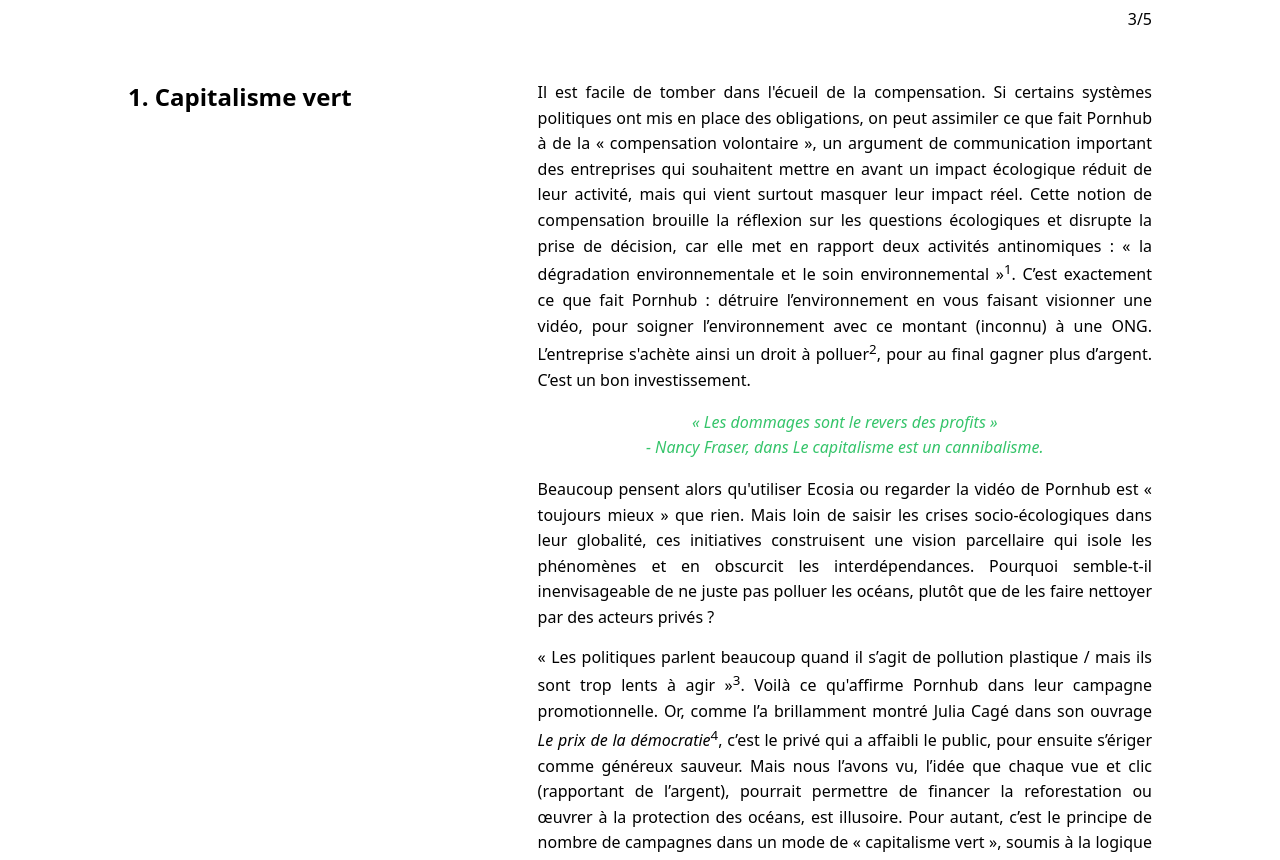
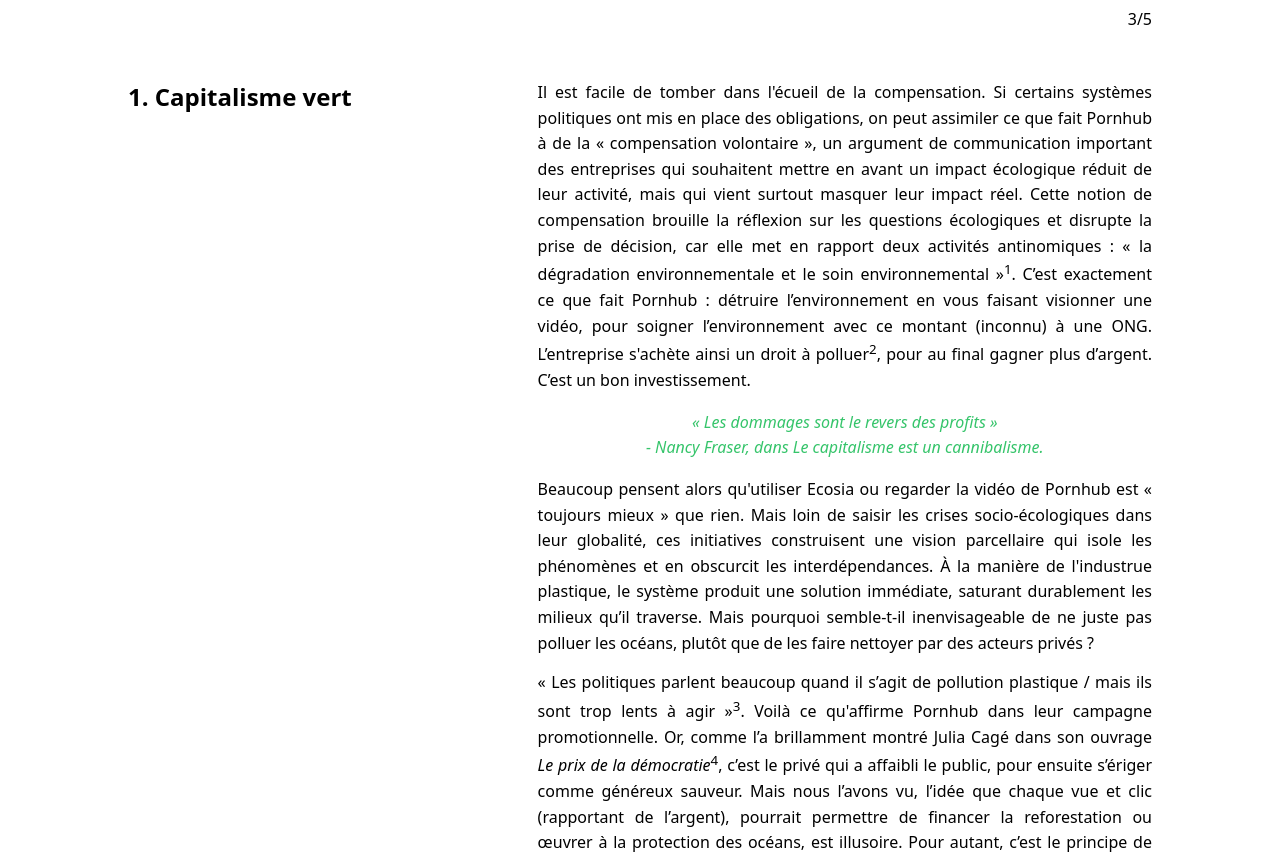
Before and after one commit to rachoulila/rachoulila.github.io, a plain HTML site: page page7.html in a window 1280 px wide. Shown: the part 218-1078 px from the top of the page. Drawn offline with Linux system fonts and the light colour scheme.

Commit message:
Update page7.html

```diff
--- a/page7.html
+++ b/page7.html
@@ -42,7 +42,7 @@
 </blockquote>
 
         <p>
-         Beaucoup pensent alors qu'utiliser Ecosia ou regarder la vidéo de Pornhub est « toujours mieux » que rien. Mais loin de saisir les crises socio-écologiques dans leur globalité, ces initiatives construisent une vision parcellaire qui isole les phénomènes et en obscurcit les interdépendances. Pourquoi semble-t-il inenvisageable de ne juste pas polluer les océans, plutôt que de les faire nettoyer par des acteurs privés ?
+         Beaucoup pensent alors qu'utiliser Ecosia ou regarder la vidéo de Pornhub est « toujours mieux » que rien. Mais loin de saisir les crises socio-écologiques dans leur globalité, ces initiatives construisent une vision parcellaire qui isole les phénomènes et en obscurcit les interdépendances. À la manière de l'industrue plastique, le système produit une solution immédiate, saturant durablement les milieux qu’il traverse. Mais pourquoi semble-t-il inenvisageable de ne juste pas polluer les océans, plutôt que de les faire nettoyer par des acteurs privés ?
         </p>
 
         <p>
```
